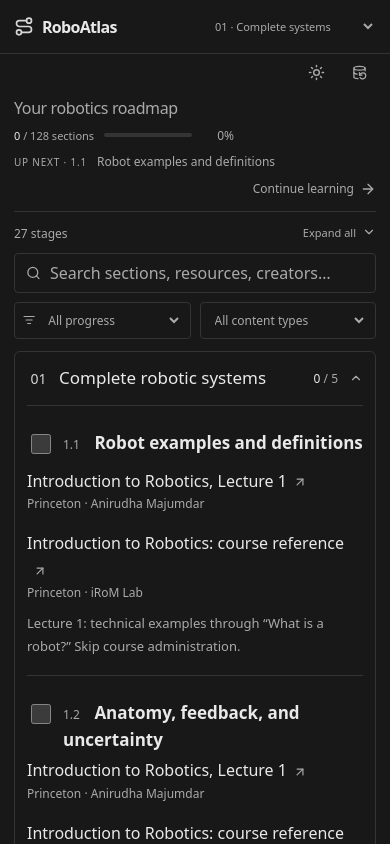
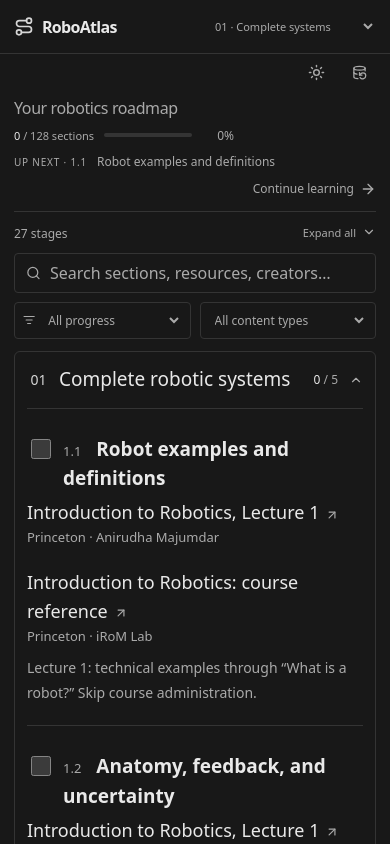
Before and after one commit to Mohamed-ahmed-shokry/RoboAtlas, a React (Vite) app: page / in a window 390 px wide. Shown: the top 844 px of the page. Built offline with nearby package versions, Linux system fonts and the light colour scheme.

Commit message:
style: enlarge roadmap content while keeping controls compact

```diff
--- a/src/styles.css
+++ b/src/styles.css
@@ -491,7 +491,7 @@ progress::-moz-progress-bar {
   width: 100%;
   text-align: left;
   background: transparent;
-  padding: 18px 22px;
+  padding: 20px 24px;
   border-radius: 6px;
 }
 .expanded .stage-toggle {
@@ -521,7 +521,7 @@ progress::-moz-progress-bar {
 }
 .stage-title {
   display: block;
-  font-size: 18px;
+  font-size: 20px;
   font-weight: 500;
   line-height: 1.45;
 }
@@ -552,7 +552,7 @@ progress::-moz-progress-bar {
   transform: rotate(180deg);
 }
 .stage-content {
-  padding: 0 22px 4px;
+  padding: 0 24px 4px;
 }
 .resource {
   padding: 22px 0;
@@ -914,7 +914,7 @@ progress::-moz-progress-bar {
 }
 .learning-section {
   border-top: 1px solid var(--border);
-  padding: 18px 0;
+  padding: 20px 0;
   scroll-margin-top: 80px;
 }
 .learning-section[data-highlighted="true"] {
@@ -942,13 +942,13 @@ progress::-moz-progress-bar {
 .section-heading h4 {
   min-width: 0;
   padding-top: 6px;
-  font-size: 18px;
+  font-size: 20px;
   line-height: 1.55;
   font-weight: 600;
 }
 .section-number {
   margin-right: 10px;
-  font-size: 12px;
+  font-size: 13px;
   font-weight: 400;
   color: var(--muted);
   white-space: nowrap;
@@ -957,7 +957,7 @@ progress::-moz-progress-bar {
   margin-left: 36px;
 }
 .section-resource + .section-resource {
-  margin-top: 8px;
+  margin-top: 10px;
 }
 .section-resource-link {
   display: block;
@@ -966,7 +966,7 @@ progress::-moz-progress-bar {
 }
 .section-resource-title {
   display: block;
-  font-size: 16px;
+  font-size: 18px;
   line-height: 1.6;
 }
 .section-resource-title svg {
@@ -978,7 +978,7 @@ progress::-moz-progress-bar {
 .section-resource-creator {
   display: block;
   color: var(--muted);
-  font-size: 12px;
+  font-size: 13px;
   line-height: 1.6;
 }
 .section-resource-link:hover .section-resource-title {
@@ -987,7 +987,7 @@ progress::-moz-progress-bar {
 }
 .section-scope,
 .section-task {
-  font-size: 13px;
+  font-size: 14px;
   line-height: 1.75;
   margin-top: 5px;
 }
@@ -1029,7 +1029,7 @@ progress::-moz-progress-bar {
     margin-left: 0;
   }
   .section-heading h4 {
-    font-size: 17px;
+    font-size: 19px;
   }
 }
 @media (max-width: 1100px) {
@@ -1147,7 +1147,7 @@ progress::-moz-progress-bar {
   .stage-title {
     grid-column: 2;
     grid-row: 1;
-    font-size: 17px;
+    font-size: 19px;
   }
   .stage-description {
     grid-column: 1 / -1;
@@ -1254,7 +1254,7 @@ progress::-moz-progress-bar {
     font-size: 14px;
   }
   .stage-title {
-    font-size: 17px;
+    font-size: 19px;
   }
   .stage-description {
     font-size: 13px;
```
